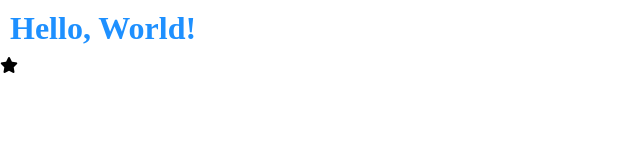
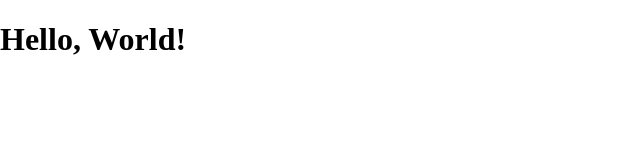
Before and after one commit to gestertim/template, a plain HTML site: page index.html in a window 1280 px wide. Shown: the whole page, without its empty margins (0-640 px from the left). Drawn offline with Linux system fonts and the light colour scheme.

Commit message:
hello world

```diff
--- a/index.html
+++ b/index.html
@@ -15,8 +15,7 @@
     <link rel="stylesheet" href="style.css">
 </head>
 <body>
-    <h1 class="test">Hello, World!</h1>
-    <i class="fa fa-star"></i>
+    <h1>Hello, World!</h1>
     <!-- Script -->
     <script src="script.js"></script>
 </body>
```
